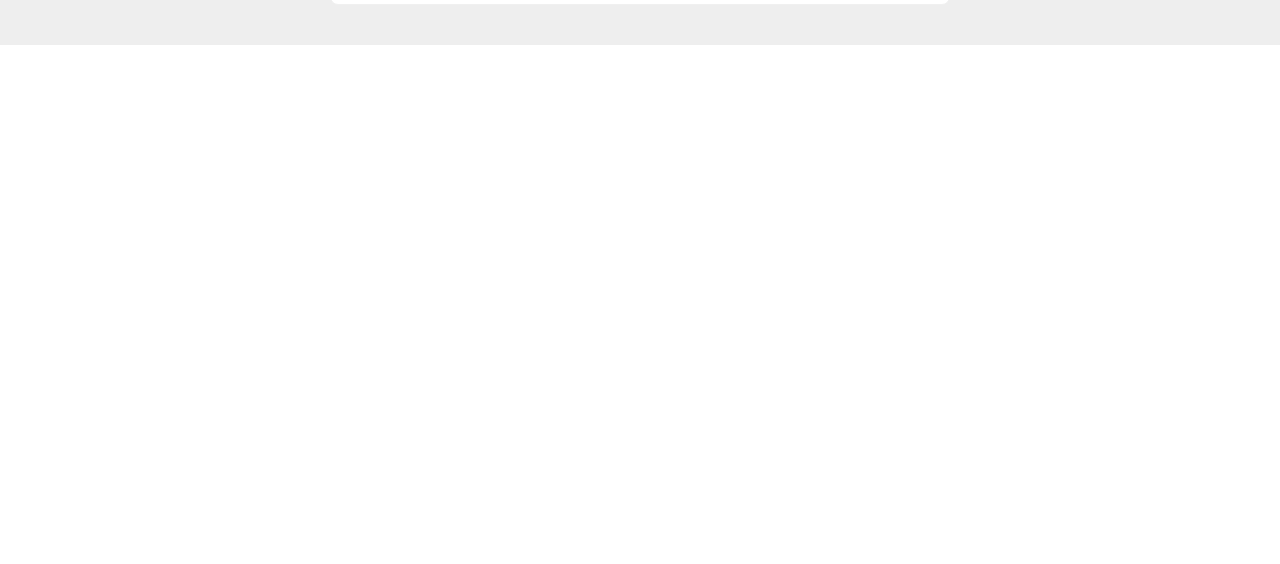
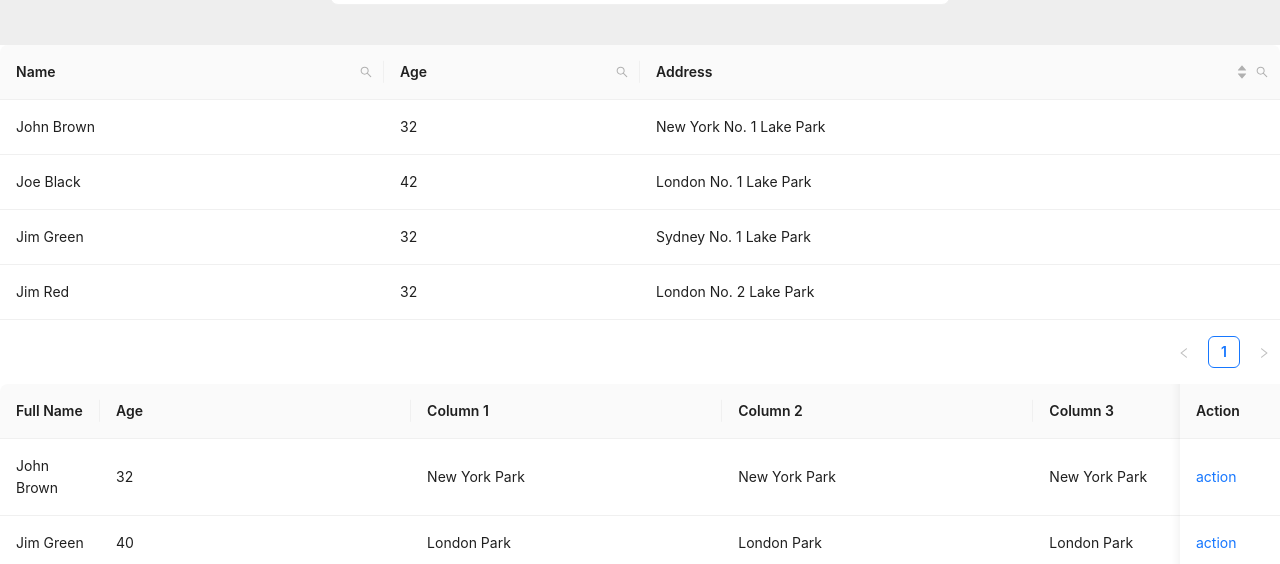
Before and after one commit to panan183panan/react-formily, a React (Create React App) app: page / in a window 1280 px wide. Shown: the part 388-952 px from the top of the page. Before the commit the page ends 800 px from the top, so only its background shows below. Built offline with nearby package versions, Linux system fonts and the light colour scheme; what @formily/core would draw is missing.

Commit message:
antd表格的使用

```diff
--- a/package.json
+++ b/package.json
@@ -18,6 +18,7 @@
     "moment": "^2.29.4",
     "react": "^18.2.0",
     "react-dom": "^18.2.0",
+    "react-highlight-words": "^0.20.0",
     "react-scripts": "5.0.1",
     "typescript": "^4.9.5",
     "web-vitals": "^2.1.4"
--- a/src/App.tsx
+++ b/src/App.tsx
@@ -1,11 +1,15 @@
 import React from 'react'
 import Login from './sign_in'
 import Regester from './sign_up'
+import Formlist from './formsearch';
+import Formsroll from './formsroll';
 export default function App() {
   return (
     <div>
       <Login></Login>
       <Regester></Regester>
+      <Formlist />
+      <Formsroll />
     </div>
   )
 }
--- /dev/null
+++ b/src/formsearch.tsx
@@ -0,0 +1,184 @@
+import React, { useRef, useState } from "react";
+import { SearchOutlined } from "@ant-design/icons";
+import type { InputRef } from "antd";
+import { Button, Input, Space, Table } from "antd";
+import type { ColumnsType, ColumnType } from "antd/es/table";
+import type { FilterConfirmProps } from "antd/es/table/interface";
+import Highlighter from "react-highlight-words";
+
+interface DataType {
+  key: string;
+  name: string;
+  age: number;
+  address: string;
+}
+
+type DataIndex = keyof DataType;
+
+const data: DataType[] = [
+  {
+    key: "1",
+    name: "John Brown",
+    age: 32,
+    address: "New York No. 1 Lake Park",
+  },
+  {
+    key: "2",
+    name: "Joe Black",
+    age: 42,
+    address: "London No. 1 Lake Park",
+  },
+  {
+    key: "3",
+    name: "Jim Green",
+    age: 32,
+    address: "Sydney No. 1 Lake Park",
+  },
+  {
+    key: "4",
+    name: "Jim Red",
+    age: 32,
+    address: "London No. 2 Lake Park",
+  },
+];
+
+const App: React.FC = () => {
+  const [searchText, setSearchText] = useState("");
+  const [searchedColumn, setSearchedColumn] = useState("");
+  const searchInput = useRef<InputRef>(null);
+
+  const handleSearch = (
+    selectedKeys: string[],
+    confirm: (param?: FilterConfirmProps) => void,
+    dataIndex: DataIndex
+  ) => {
+    confirm();
+    setSearchText(selectedKeys[0]);
+    setSearchedColumn(dataIndex);
+  };
+
+  const handleReset = (clearFilters: () => void) => {
+    clearFilters();
+    setSearchText("");
+  };
+
+  const getColumnSearchProps = (
+    dataIndex: DataIndex
+  ): ColumnType<DataType> => ({
+    filterDropdown: ({
+      setSelectedKeys,
+      selectedKeys,
+      confirm,
+      clearFilters,
+      close,
+    }) => (
+      <div style={{ padding: 8 }} onKeyDown={(e) => e.stopPropagation()}>
+        <Input
+          ref={searchInput}
+          placeholder={`Search ${dataIndex}`}
+          value={selectedKeys[0]}
+          onChange={(e) =>
+            setSelectedKeys(e.target.value ? [e.target.value] : [])
+          }
+          onPressEnter={() =>
+            handleSearch(selectedKeys as string[], confirm, dataIndex)
+          }
+          style={{ marginBottom: 8, display: "block" }}
+        />
+        <Space>
+          <Button
+            type="primary"
+            onClick={() =>
+              handleSearch(selectedKeys as string[], confirm, dataIndex)
+            }
+            icon={<SearchOutlined />}
+            size="small"
+            style={{ width: 90 }}
+          >
+            Search
+          </Button>
+          <Button
+            onClick={() => clearFilters && handleReset(clearFilters)}
+            size="small"
+            style={{ width: 90 }}
+          >
+            Reset
+          </Button>
+          <Button
+            type="link"
+            size="small"
+            onClick={() => {
+              confirm({ closeDropdown: false });
+              setSearchText((selectedKeys as string[])[0]);
+              setSearchedColumn(dataIndex);
+            }}
+          >
+            Filter
+          </Button>
+          <Button
+            type="link"
+            size="small"
+            onClick={() => {
+              close();
+            }}
+          >
+            close
+          </Button>
+        </Space>
+      </div>
+    ),
+    filterIcon: (filtered: boolean) => (
+      <SearchOutlined style={{ color: filtered ? "#1890ff" : undefined }} />
+    ),
+    onFilter: (value, record) =>
+      record[dataIndex]
+        .toString()
+        .toLowerCase()
+        .includes((value as string).toLowerCase()),
+    onFilterDropdownOpenChange: (visible) => {
+      if (visible) {
+        setTimeout(() => searchInput.current?.select(), 100);
+      }
+    },
+    render: (text) =>
+      searchedColumn === dataIndex ? (
+        <Highlighter
+          highlightStyle={{ backgroundColor: "#ffc069", padding: 0 }}
+          searchWords={[searchText]}
+          autoEscape
+          textToHighlight={text ? text.toString() : ""}
+        />
+      ) : (
+        text
+      ),
+  });
+
+  const columns: ColumnsType<DataType> = [
+    {
+      title: "Name",
+      dataIndex: "name",
+      key: "name",
+      width: "30%",
+      ...getColumnSearchProps("name"),
+    },
+    {
+      title: "Age",
+      dataIndex: "age",
+      key: "age",
+      width: "20%",
+      ...getColumnSearchProps("age"),
+    },
+    {
+      title: "Address",
+      dataIndex: "address",
+      key: "address",
+      ...getColumnSearchProps("address"),
+      sorter: (a, b) => a.address.length - b.address.length,
+      sortDirections: ["descend", "ascend"],
+    },
+  ];
+
+  return <Table columns={columns} dataSource={data} />;
+};
+
+export default App;
--- /dev/null
+++ b/src/formsroll.tsx
@@ -0,0 +1,59 @@
+import React from 'react';
+import { Table } from 'antd';
+import type { ColumnsType } from 'antd/es/table';
+
+interface DataType {
+  key: React.Key;
+  name: string;
+  age: number;
+  address: string;
+}
+
+const columns: ColumnsType<DataType> = [
+  {
+    title: 'Full Name',
+    width: 100,
+    dataIndex: 'name',
+    key: 'name',
+    fixed: 'left',
+  },
+  {
+    title: 'Age',
+    dataIndex: 'age',
+    key: 'age',
+  },
+  { title: 'Column 1', dataIndex: 'address', key: '1' },
+  { title: 'Column 2', dataIndex: 'address', key: '2' },
+  { title: 'Column 3', dataIndex: 'address', key: '3' },
+  { title: 'Column 4', dataIndex: 'address', key: '4' },
+  { title: 'Column 5', dataIndex: 'address', key: '5' },
+  { title: 'Column 6', dataIndex: 'address', key: '6' },
+  { title: 'Column 7', dataIndex: 'address', key: '7' },
+  { title: 'Column 8', dataIndex: 'address', key: '8' },
+  {
+    title: 'Action',
+    key: 'operation',
+    fixed: 'right',
+    width: 100,
+    render: () => <a>action</a>,
+  },
+];
+
+const data: DataType[] = [
+  {
+    key: '1',
+    name: 'John Brown',
+    age: 32,
+    address: 'New York Park',
+  },
+  {
+    key: '2',
+    name: 'Jim Green',
+    age: 40,
+    address: 'London Park',
+  },
+];
+
+const App: React.FC = () => <Table columns={columns} dataSource={data} scroll={{ x: 3000 }} />;
+
+export default App;
--- /dev/null
+++ b/src/q.d.ts
@@ -0,0 +1 @@
+declare module 'react-highlight-words'
```
Also changed, not shown: 1 other file (tests, documents, lock files or other folders).
